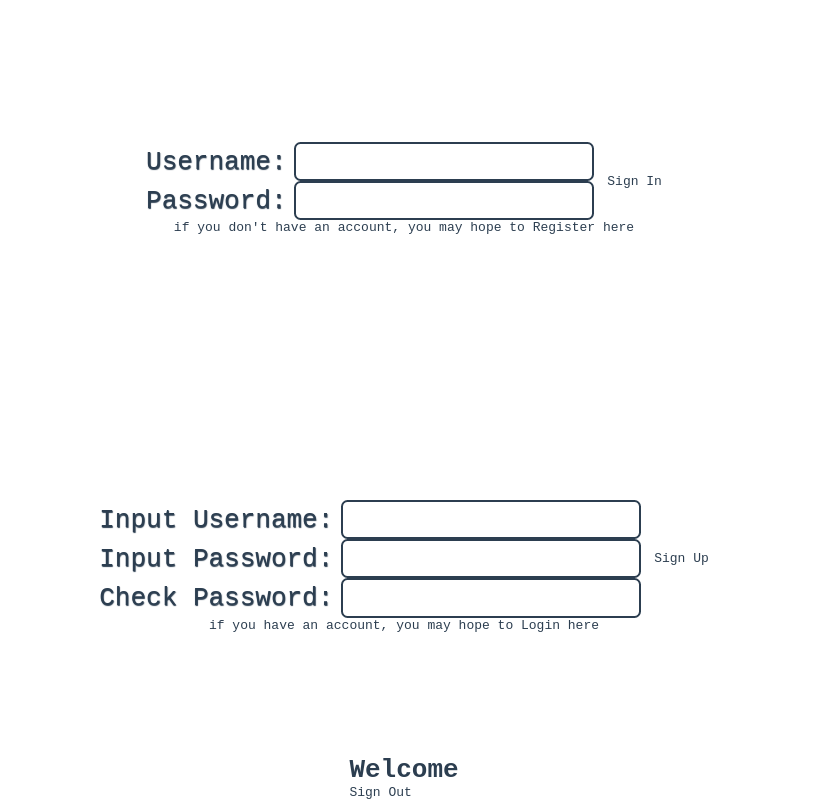
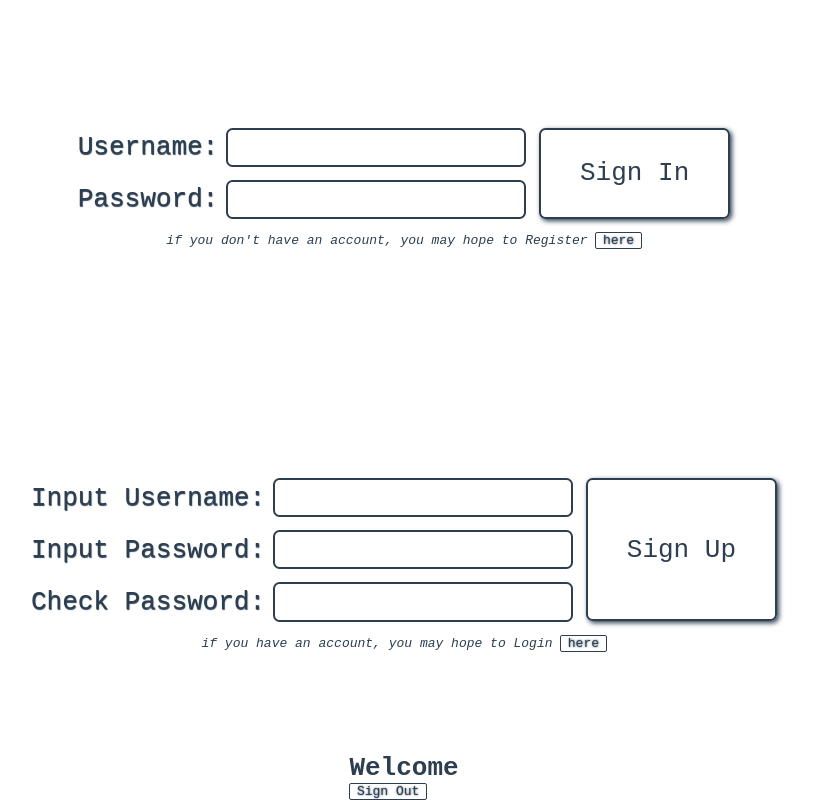
Before and after one commit to zaza32456/DemoSet, a website built with Vite: page Login & Register/frontend/index.html in a window 1280 px wide. Shown: the whole page, without its empty margins (236-1050 px from the left). Built offline with nearby package versions, Linux system fonts and the light colour scheme.

Commit message:
Login & Register
css

```diff
--- a/Login & Register/frontend/style.scss
+++ b/Login & Register/frontend/style.scss
@@ -30,6 +30,10 @@ body {
   text-shadow: 0.5px 0.5px 1px;
 }
 
+@mixin smallFontShadow {
+  text-shadow: 0.2px 0.2px 2px;
+}
+
 #app {
   color: var(--primary-color);
   width: 100%;
@@ -55,6 +59,7 @@ body {
 .info {
   @include flexCenter();
   flex-direction: column;
+  gap: 1rem;
 }
 
 label {
@@ -73,3 +78,50 @@ input {
   color: var(--primary-color);
   @include fontShadow();
 }
+
+input:focus {
+  border-style: dashed;
+  outline: none;
+}
+
+.login-btn,
+.register-btn {
+  font-size: 2rem;
+  border: 2px solid;
+  padding: 0 3rem;
+  border-radius: .5rem;
+  @include flexCenter();
+  cursor: pointer;
+  user-select: none;
+  box-shadow: 2px 2px 5px;
+}
+
+.login-btn {
+  height: 7rem;
+}
+
+.register-btn {
+  height: 11rem;
+}
+
+.login-btn:active,
+.register-btn:active {
+  box-shadow: inset 0px 0px 3px;
+}
+
+.to-login,
+.to-register {
+  font-style: italic;
+  margin-top: 1rem;
+}
+
+.to-login-btn,
+.to-register-btn {
+  display: inline-block;
+  cursor: pointer;
+  font-style: normal;
+  border: 1px solid;
+  border-radius: 2px;
+  padding: 0 .5rem;
+  @include smallFontShadow;
+}
```
Also changed, not shown: 1 other file.
